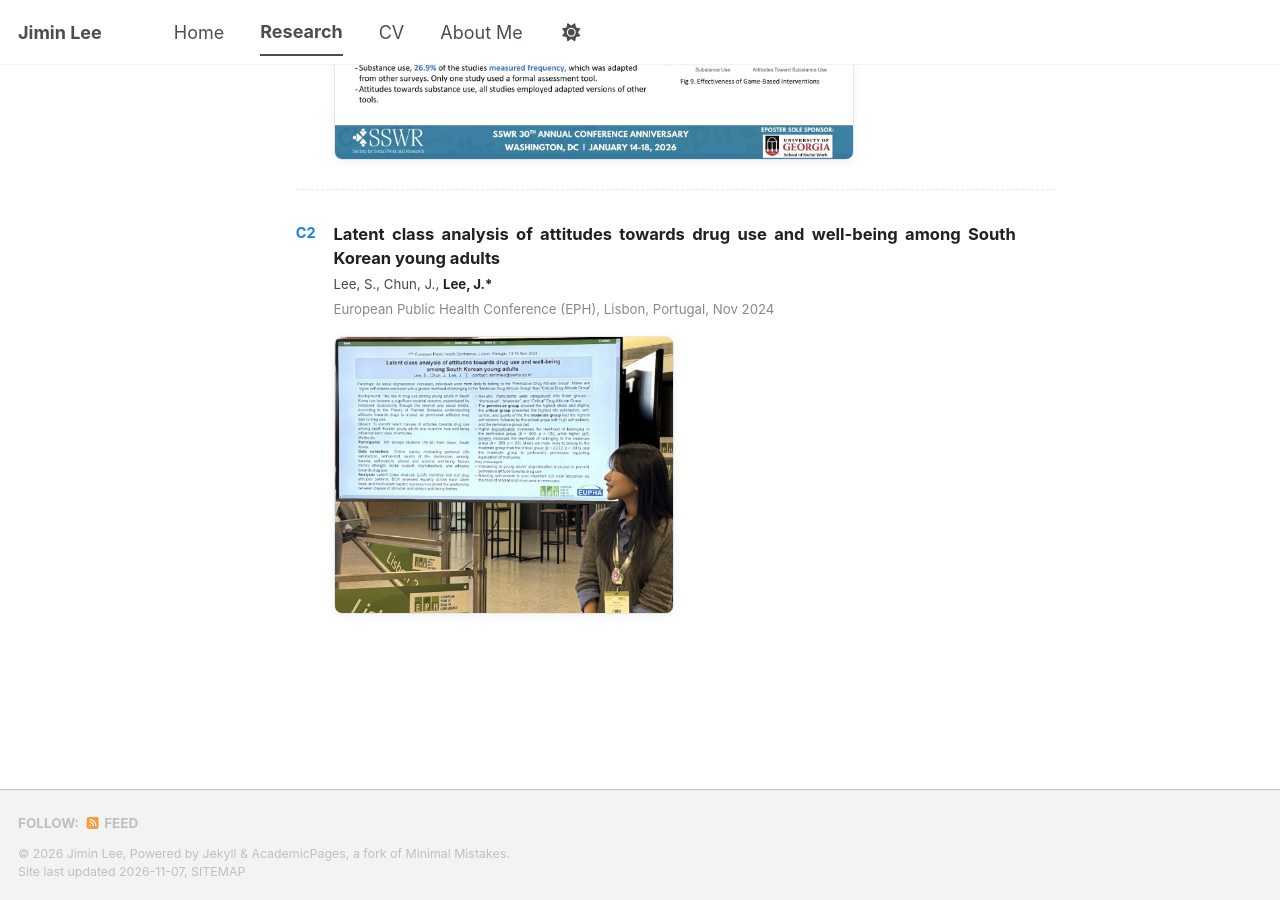
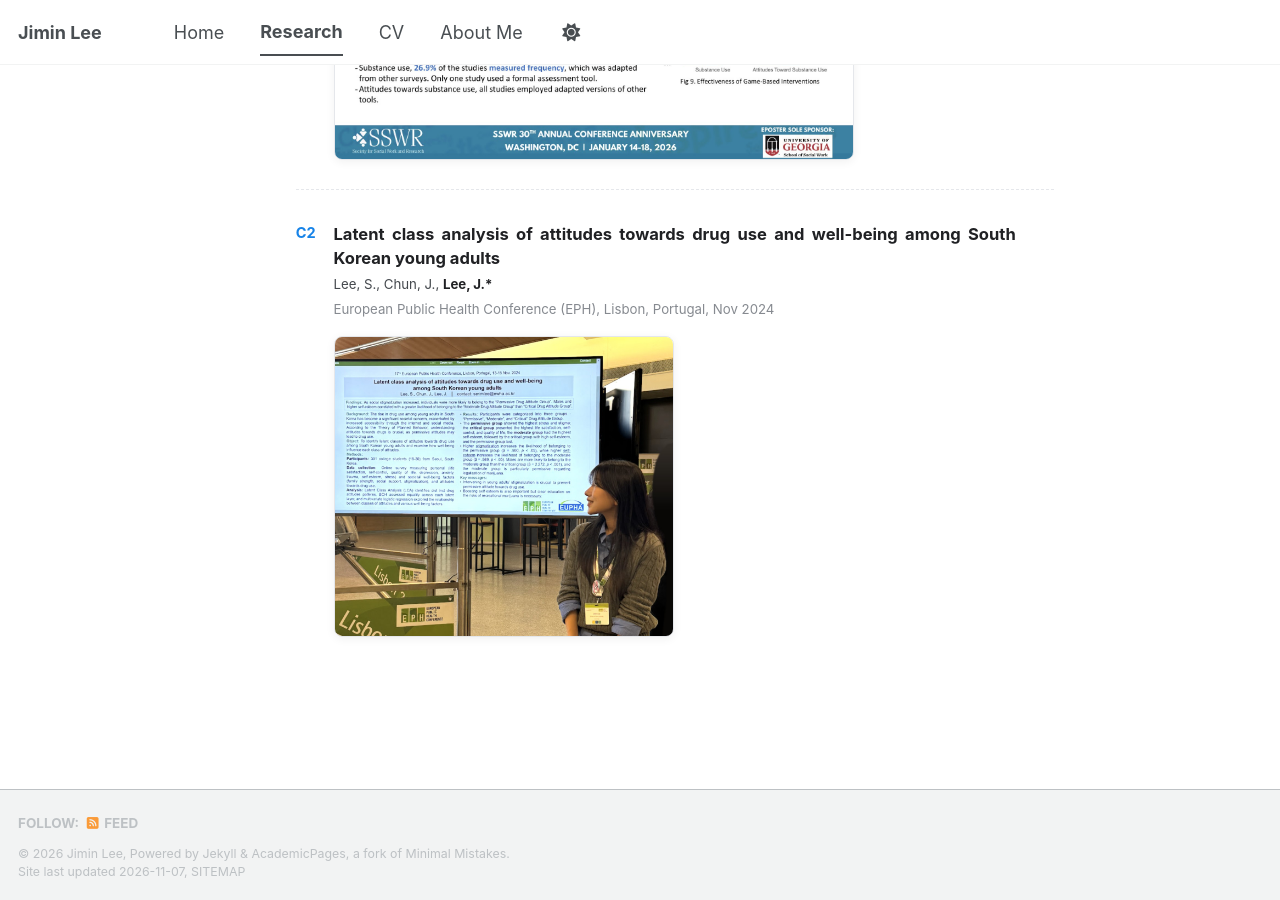
Before and after one commit to jiminlee-research/jiminlee-research.github.io, a Jekyll site: the page built from _pages/publications.html, in a window 1280 px wide and 900 px high, scrolled down 3300 px. Built offline with Jekyll 4.4.1, drawn with Linux system fonts in a browser that asks for light colours; a style sheet for code colours, icons or effects is not loaded; before the commit the page ends 4177 px from its top, so only the background shows below that.

Commit message:
Update EPH photo with background person removed
Co-Authored-By: Claude Opus 5.5 <noreply@anthropic.com>
Claude-Session: https://claude.ai/code/session_01PcjxNfDHwsJtJ6agebrJHV

```diff
--- a/_data/publications.yml
+++ b/_data/publications.yml
@@ -59,7 +59,7 @@
 
 - type: presentation
   title: "Latent class analysis of attitudes towards drug use and well-being among South Korean young adults"
-  image: /images/pubs/eph-lisbon-presenting-v2.jpg
+  image: /images/pubs/eph-lisbon-presenting-v3.jpg
   image_size: small
   authors: ["Lee, S.", "Chun, J.", "Lee, J.*"]
   venue: "European Public Health Conference (EPH), Lisbon, Portugal"
```
Also changed, not shown: images/pubs/eph-lisbon-presenting-v2.jpg (deleted), images/pubs/eph-lisbon-presenting-v3.jpg (added).
